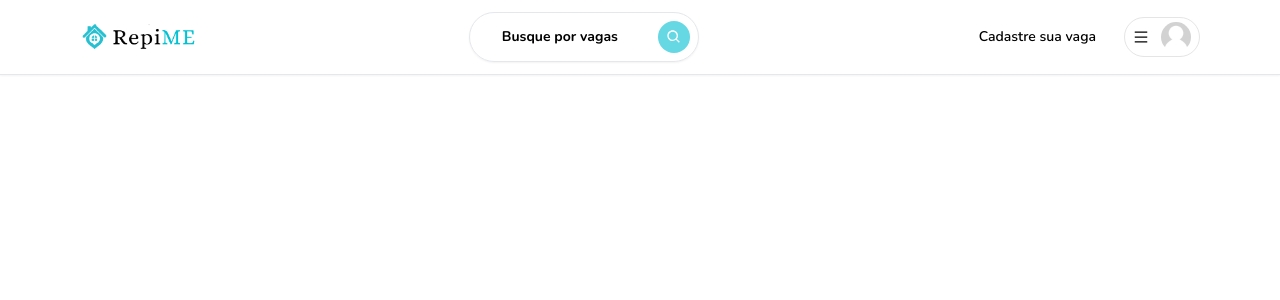
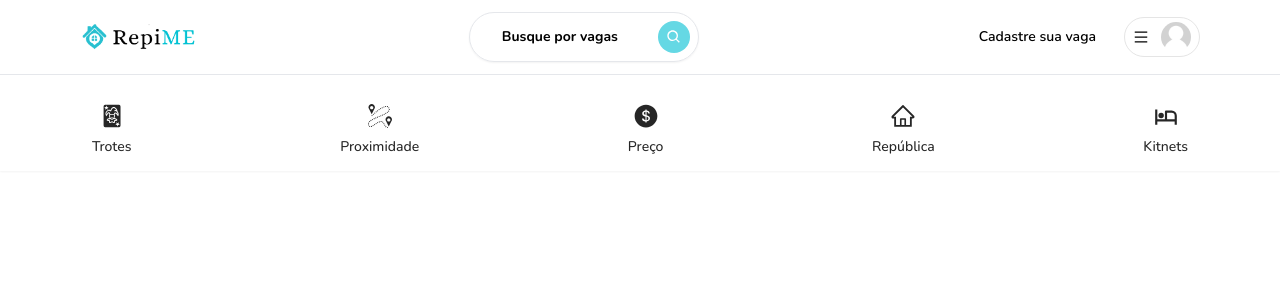
Before and after one commit to MatMB115/repime_web, a Next.js app in the folder repime-web/: page / in a window 1280 px wide. Shown: the top 300 px of the page. Built offline with nearby package versions, Linux system fonts and the light colour scheme.

Commit message:
adicionando filtros na navbar

```diff
--- a/repime-web/src/app/components/CategoryBox.tsx
+++ b/repime-web/src/app/components/CategoryBox.tsx
@@ -1,6 +1,70 @@
-const CategoryBox = () => {
+import {IconType} from "react-icons"
+import {useRouter, useSearchParams} from "next/navigation"
+import { useCallback } from "react";
+import qs from "query-string"
+
+interface CategoryBoxProps {
+    icon: IconType;
+    label: string;
+    selected?: boolean;
+}
+
+const CategoryBox: React.FC<CategoryBoxProps> = ({
+    icon: Icon,
+    label,
+    selected
+
+}) => {
+    const router = useRouter();
+    const params = useSearchParams();
+
+    const handleClick = useCallback(() => {
+        let currentQuery = {};
+
+        if (params) {
+            currentQuery =  qs.parse(params.toString());
+        }
+
+        const updatedQuery: any = {
+            ...currentQuery,
+            category: label
+        }
+
+        if(params?.get('category') === label) {
+            delete updatedQuery.category;
+        }
+
+        const url = qs.stringifyUrl({
+            url: '/',
+            query: updatedQuery
+        }, { skipNull: true });
+
+        router.push(url);
+    }, [label, params, router]);
+
     return (
-        <div></div>
+        <div
+            onClick={handleClick}
+            className={`
+                flex
+                flex-col
+                items-center
+                justify-content
+                gap-2
+                p-3
+                border-b-2
+                hover: text-neutral-800
+                transition
+                cursor-pointer
+                ${selected? 'border-b-neutral-800' : 'border-transparent'}
+                ${selected? 'text-neutral-800': 'text-neutral-500'}
+            `}
+        >
+            <Icon size= {26} />
+            <div className="font-medium text-sm">
+                {label}
+            </div>
+        </div>
     );
 }
 
--- a/repime-web/src/app/components/navbar/Categories.tsx
+++ b/repime-web/src/app/components/navbar/Categories.tsx
@@ -3,6 +3,8 @@ import Container from "../Container";
 import { GiCardJoker, GiPathDistance } from 'react-icons/gi'
 import { AiFillDollarCircle, AiOutlineHome } from 'react-icons/ai'
 import { BiHotel } from 'react-icons/bi'
+import CategoryBox from "../CategoryBox";
+import { useSearchParams } from "next/navigation";
 
 export const categories = [
     {
@@ -33,6 +35,9 @@ export const categories = [
 ]
 
 const Categories = () => {
+    const params = useSearchParams();
+    const category = params?.get('category');
+
     return (
         <Container>
             <div
@@ -45,7 +50,14 @@ const Categories = () => {
                     overflow-x-auto
                 "
             >
-
+                {categories.map((item) => (
+                    <CategoryBox
+                        key={item.label}
+                        label={item.label}
+                        selected={category === item.label}
+                        icon={item.icon}
+                    />
+                ))}
             </div>
         </Container>
     );
--- a/repime-web/src/app/components/navbar/Navbar.tsx
+++ b/repime-web/src/app/components/navbar/Navbar.tsx
@@ -4,6 +4,7 @@ import Container from "../Container";
 import Logo from "./Logo";
 import Search from "./Search";
 import UserMenu from "./UserMenu";
+import Categories from "./Categories";
 
 const Navbar = () => {
     return (
@@ -29,6 +30,7 @@ const Navbar = () => {
                     </div>
                 </Container>
             </div>
+            <Categories/>
         </div>
     );
 }
```
